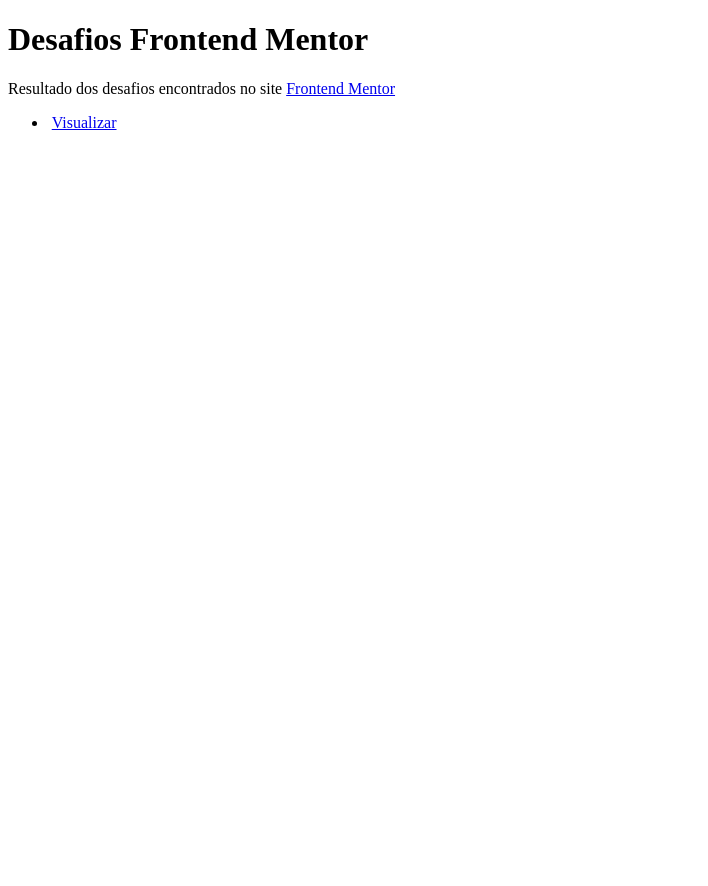
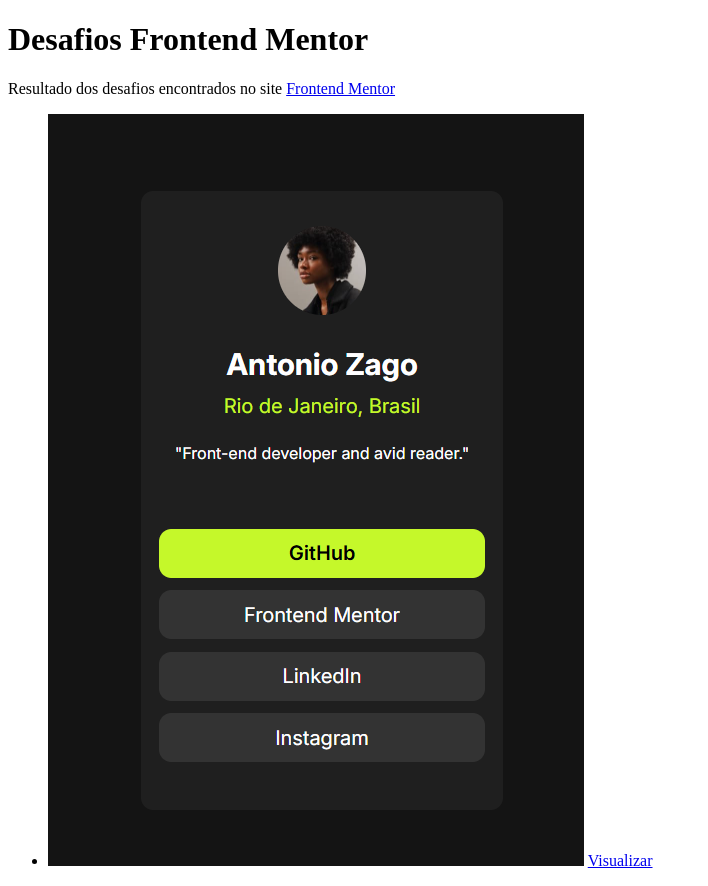
Before and after one commit to AntonioZago-Code/Frontend-Mentor__Projects, a plain HTML site: page index.html in a window 1280 px wide. Shown: the whole page, without its empty margins (0-708 px from the left). Before the commit the page ends 800 px from the top, so only its background shows below. Drawn offline with Linux system fonts and the light colour scheme.

Commit message:
Update README (social links profile) e adicção da imagem na página principal

```diff
--- a/index.html
+++ b/index.html
@@ -20,7 +20,7 @@
         <ul class="cards-list">
 
             <li class="card-item" id="social-links-profile">
-                <img src="" alt="" role="presentation" class="img-card">
+                <img src="src/img/social-links-profile.png" alt="" role="presentation" class="img-card">
                 <a href="Social links profile/social-link-profile.html" class="btn-acessar" id="btn-social-links-profile">Visualizar</a>
             </li>
 
```
Also changed, not shown: Social links profile/src/images/final-project-image.png (added), src/img/social-links-profile.png (added), 1 other file.
